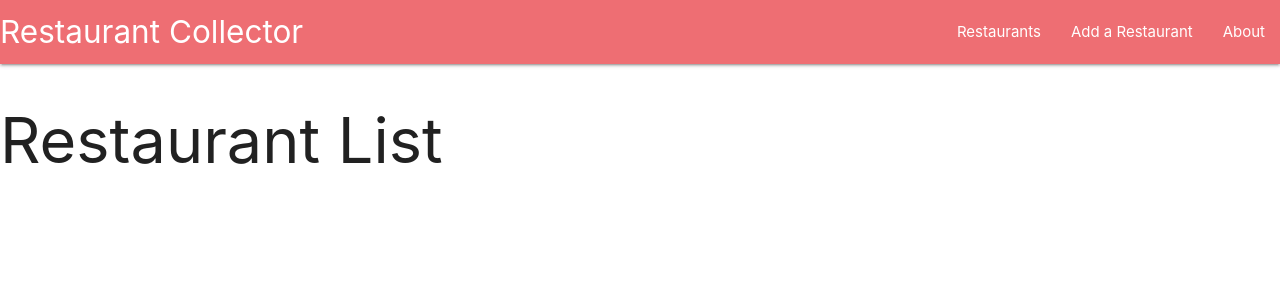
After one commit to erictau/Restaurant-Collector, a Django app: page /restaurants/ in a window 1280 px wide. The commit adds this page. Shown: the top 300 px of the page. Run offline with Django 4.2, Linux system fonts and the light colour scheme; data that the repository does not hold is empty.

Commit message:
Adds index view and detail view functionality including url routes, view functions, and templates

```diff
--- a/main_app/templates/base.html
+++ b/main_app/templates/base.html
@@ -8,7 +8,7 @@
     <link rel="stylesheet" href="https://cdnjs.cloudflare.com/ajax/libs/materialize/1.0.0/css/materialize.min.css">
     <!-- JS -->
     <script src="https://cdnjs.cloudflare.com/ajax/libs/materialize/1.0.0/js/materialize.min.js"></script>
-    <title>Restaurant Collector</title>
+    <title>{% block title %} {% endblock %}</title>
 </head>
 <body>
     <nav>
--- /dev/null
+++ b/main_app/templates/restaurants/index.html
@@ -0,0 +1,25 @@
+{% extends 'base.html' %}
+
+{% block title %}
+Restaurants
+{% endblock %}
+
+
+{% block content %}
+
+<h1>Restaurant List</h1>
+
+{% for restaurant in restaurants %}
+  <div class="card">
+    <a href="{% url 'detail' restaurant.id %}">
+      <div class="card-content">
+        <span class="card-title">{{ restaurant.name }}</span>
+        <p>Type of Food: {{ restaurant.food_category }}</p>
+        <p>Personal Rating: {{ restaurant.personal_rating }}</p>
+        <p>Yelp Link: <a href="{{ restaurant.yelp_url }}">Link</a></p>
+      </div>
+    </a>
+  </div>
+{% endfor %}
+
+{% endblock %}
--- a/main_app/urls.py
+++ b/main_app/urls.py
@@ -3,4 +3,7 @@ from . import views
 
 urlpatterns = [
     path('', views.home, name='home'),
+    path('about/', views.about, name='about'),
+    path('restaurants/', views.restaurants_index, name='index'),
+    path('restaurants/<int:restaurant_id>', views.restaurants_detail, name='detail')
 ]
--- a/main_app/views.py
+++ b/main_app/views.py
@@ -6,3 +6,18 @@ from .models import Restaurant
 # Create your views here.
 def home(request):
     return render(request, 'home.html')
+
+def about(request):
+    return render(request, 'about.html')
+
+def restaurants_index(request):
+    restaurants = Restaurant.objects.all()
+    return render(request, 'restaurants/index.html', {
+        'restaurants': restaurants
+    })
+
+def restaurants_detail(request, restaurant_id):
+    restaurant = Restaurant.objects.get(id=restaurant_id)
+    return render(request, 'restaurants/detail.html', {
+        'restaurant': restaurant
+    })
```
Also changed, not shown: main_app/templates/about.html (+11 -0 lines), main_app/templates/restaurants/detail.html (added, +21 -0 lines).
